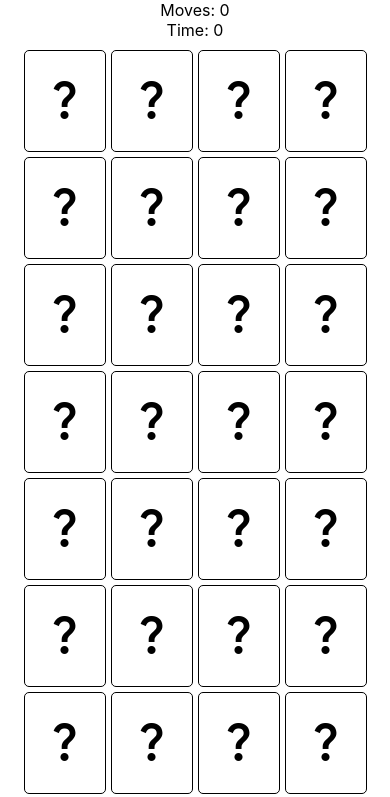
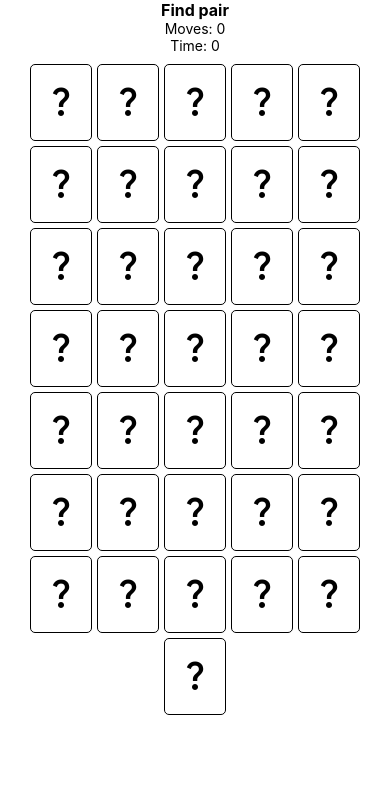
Before and after one commit to sadovskayae/cards-find-pair, a React (Create React App) app: page / in a window 390 px wide. Shown: the top 797 px of the page. Built offline with nearby package versions, Linux system fonts and the light colour scheme.

Commit message:
game name added, styles upgrade for smaller screens

```diff
--- a/src/components/Card/Card.scss
+++ b/src/components/Card/Card.scss
@@ -1,4 +1,4 @@
-.material-icons.md-48 {
+.material-icons.size {
   font-size: 48px;
 }
 
@@ -16,9 +16,6 @@
   align-items: center;
   user-select: none;
 
-  /*   &:hover {
-    transform: rotateY(180deg);
-  } */
   &.card_opened {
     transform: rotateY(180deg);
   }
@@ -33,3 +30,21 @@
     }
   }
 }
+
+@media only screen and (max-width: 530px) {
+  .material-icons.size {
+    font-size: 36px;
+  }
+
+  .card {
+    min-height: 88px;
+    min-width: 70px;
+  }
+}
+
+@media only screen and (max-width: 455px) {
+  .card {
+    min-height: 75px;
+    min-width: 60px;
+  }
+}
--- a/src/components/Card/Card.tsx
+++ b/src/components/Card/Card.tsx
@@ -20,10 +20,10 @@ const Card = ({
   return (
     <div role={config.card.ariaRole} className={cardClass} onClick={handleOnClick}>
       <div className="card__card-side card__card-side_front">
-        <span className="material-icons md-48">{config.card.backSideIcon}</span>
+        <span className="material-icons size">{config.card.backSideIcon}</span>
       </div>
       <div className="card__card-side card__card-side_back">
-        <span className="material-icons md-48">{iconName}</span>
+        <span className="material-icons size">{iconName}</span>
       </div>
     </div>
   );
--- a/src/components/Header/Header.scss
+++ b/src/components/Header/Header.scss
@@ -0,0 +1,15 @@
+.header {
+    .header__title {
+        font-size: 20px;
+        font-weight: 700;
+    }
+}
+
+@media only screen and (max-width: 530px) {
+    .header {
+        font-size: 14px;
+        .header__title {
+            font-size: 16px;
+        }
+    }
+}
--- a/src/components/Header/Header.tsx
+++ b/src/components/Header/Header.tsx
@@ -1,6 +1,7 @@
 import React, { useEffect, useRef, useState } from "react";
 import { config } from "../../utils/consts";
 import IHeader from "./types";
+import "./Header.scss";
 
 const Header = ({
   win,
@@ -19,6 +20,7 @@ const Header = ({
 
   return (
     <div className='header'>
+      <div className='header__title'>{config.headerMessage.name}</div>
       <div className='header__win-message'>{win && config.headerMessage.win}</div>
       <div className='header__moves'>{`${config.headerMessage.moves} ${moves}`}</div>
       <div className='header__timer'>{`${config.headerMessage.timer} ${timer}`}</div>
--- a/src/utils/consts.tsx
+++ b/src/utils/consts.tsx
@@ -5,6 +5,7 @@ export const config = {
     clearPair: 1500
   },
   headerMessage: {
+    name: 'Find pair',
     win: 'Congratulations! You beat the game!',
     moves: 'Moves:',
     timer: 'Time:'
```
